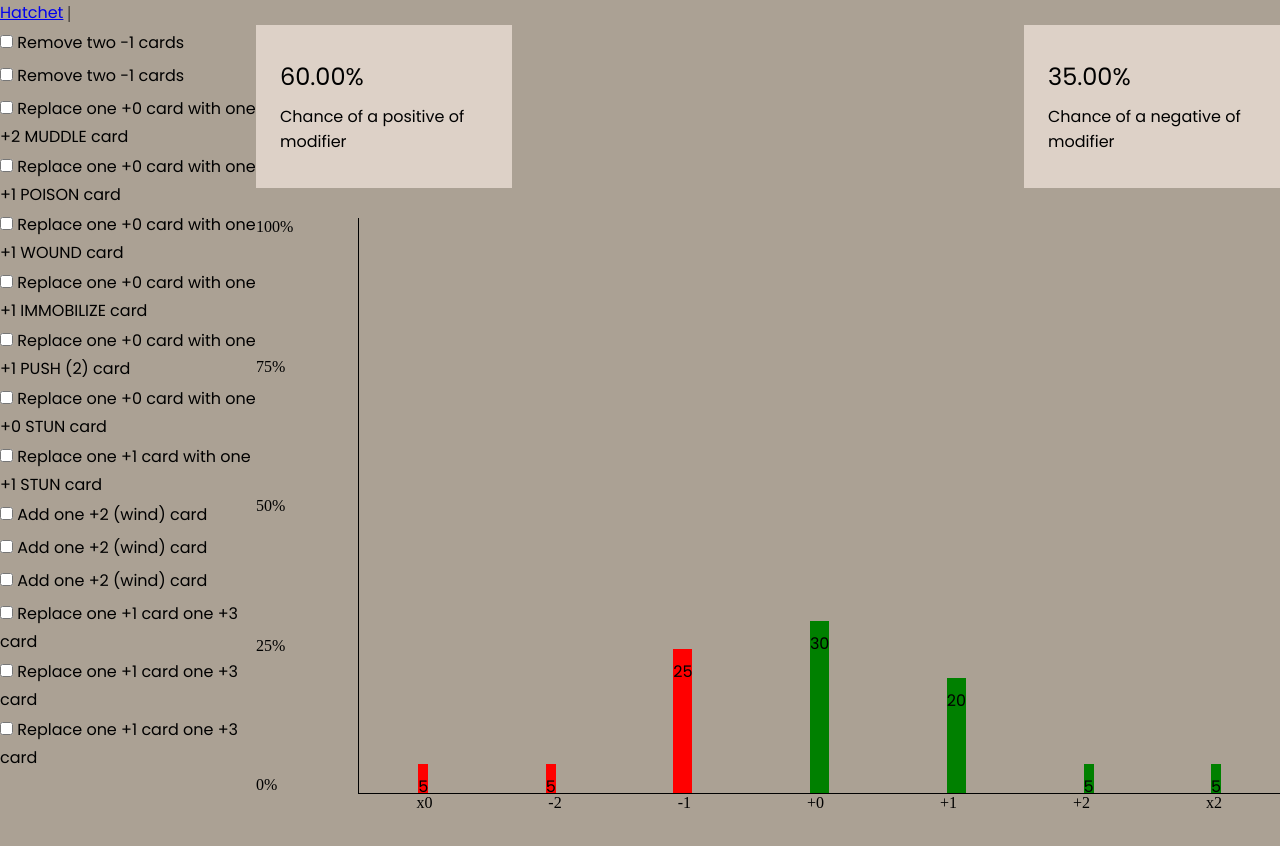
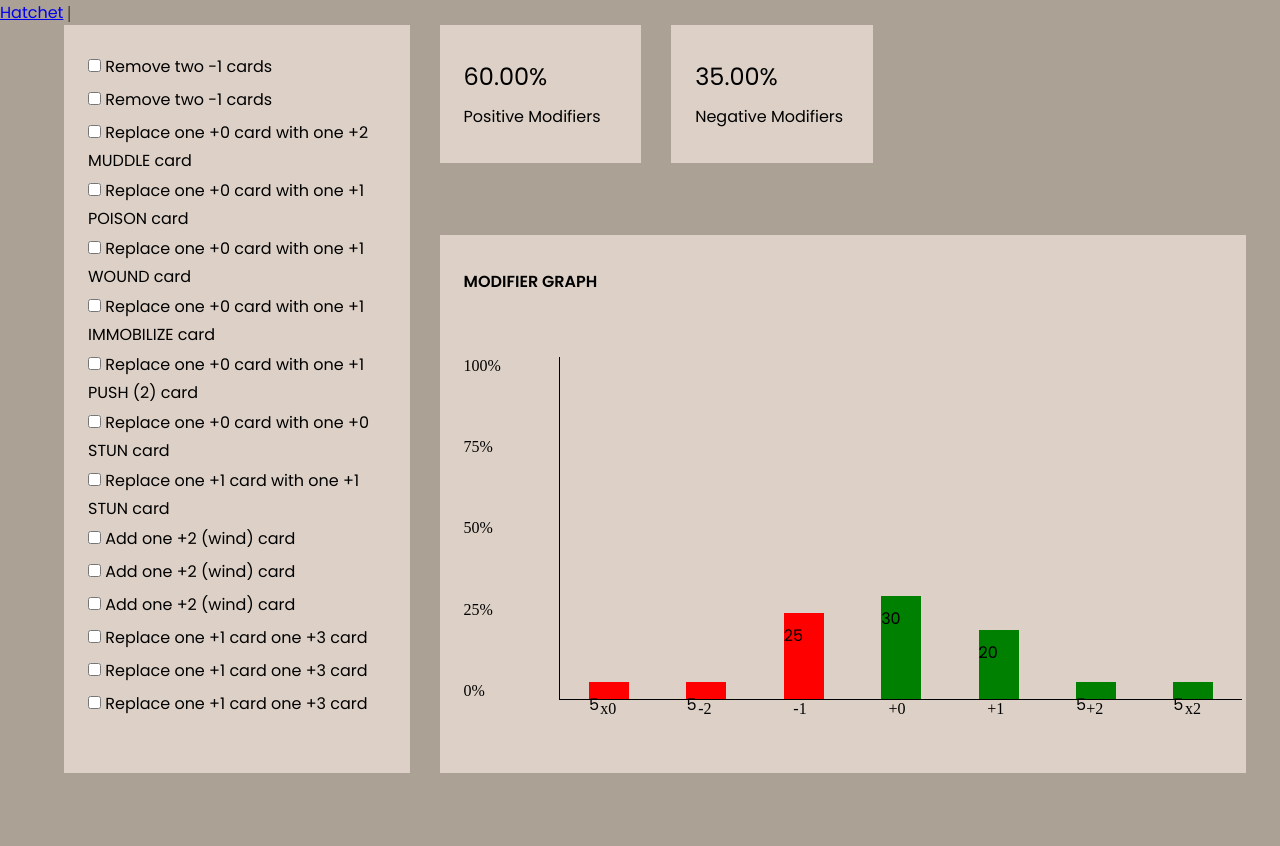
Before and after one commit to wyattnolen/jotl-modifier-helper, a Vue app: page /#/hatchet in a window 1280 px wide. Shown: the top 846 px of the page. After the commit the page ends 800 px from the top, so only its background shows below. Built offline with nearby package versions, Linux system fonts and the light colour scheme.

Commit message:
General styling updates

```diff
--- a/src/components/Chart.vue
+++ b/src/components/Chart.vue
@@ -1,5 +1,6 @@
 <template>
   <div class="chart">
+    <h2 class="chart__title title">Modifier Graph</h2>
     <div class="chart__inner">
       <div
         v-for="data in getChartData"
@@ -77,13 +78,16 @@ export default {
 .chart {
   display: grid;
   grid-template-areas:
+    "title title"
     "y chart"
     ".  x";
   grid-template-columns: 10% 90%;
-  grid-template-rows: 90% 10%;
-  grid-area: chart;
-  width: 80vw;
-  height: 80vh;
+  grid-template-rows: 20% 70% 10%;
+  column-gap: 20px;
+  height: 100%;
+  &__title {
+    grid-area: title;
+  }
   &__axis {
     display: flex;
     padding: 0;
@@ -109,9 +113,11 @@ export default {
     align-items: flex-end;
     border-left: 1px solid #000;
     border-bottom: 1px solid #000;
+    grid-area: chart;
   }
   &__bar {
     height: var(--percent);
+    min-width: 40px;
     &--positive {
       background-color: green;
     }
--- a/src/components/Snapshots.vue
+++ b/src/components/Snapshots.vue
@@ -4,13 +4,13 @@
       <p class="snapshot__figure">
         {{ determineOverallPercents("positive") }}%
       </p>
-      <p class="snapshot__description">Chance of a positive of modifier</p>
+      <p class="snapshot__description">Positive Modifiers</p>
     </div>
     <div class="snapshot">
       <p class="snapshot__figure">
         {{ determineOverallPercents("negative") }}%
       </p>
-      <p class="snapshot__description">Chance of a negative of modifier</p>
+      <p class="snapshot__description">Negative Modifiers</p>
     </div>
   </div>
 </template>
@@ -64,14 +64,17 @@ export default {
   display: flex;
   flex-direction: row;
   flex-wrap: wrap;
-  justify-content: space-between;
+  gap: 30px;
 }
 .snapshot {
-  flex: 0 0 25%;
-  max-width: 25%;
+  flex: 0 0 100%;
+  max-width: 100%;
   padding: 24px;
-  margin-bottom: 30px;
   background-color: $alt;
+  @media (min-width: $sm) {
+    flex: 0 0 25%;
+    max-width: 25%;
+  }
   &__figure {
     @include text(24px);
   }
--- a/src/scss/_shared.scss
+++ b/src/scss/_shared.scss
@@ -27,3 +27,9 @@ label,
 input {
   @include text;
 }
+
+.title {
+  @include text();
+  text-transform: uppercase;
+  font-weight: 600;
+}
--- a/src/scss/_variables.scss
+++ b/src/scss/_variables.scss
@@ -5,3 +5,7 @@
 /*Hatchet*/
 $pri: #aba194;
 $alt: #ddd1c7;
+
+/*Media Queries*/
+$lg: 1200px;
+$sm: 575px;
--- a/src/views/Hatchet.vue
+++ b/src/views/Hatchet.vue
@@ -90,16 +90,33 @@ export default {
 .dashboard {
   display: grid;
   grid-template-areas:
-    "b a"
-    "b c";
+    "b"
+    "a"
+    "c";
+  grid-template-columns: 100%;
+  gap: 30px 30px;
+  max-width: 90vw;
+  margin: 0 auto;
+  @media (min-width: $sm) {
+    grid-template-areas:
+      "b a"
+      "b c";
+    grid-template-columns: 30% 70%;
+    grid-template-rows: 25% 75%;
+    max-width: 90vw;
+  }
   &__a {
     grid-area: a;
   }
   &__b {
     grid-area: b;
+    padding: 24px;
+    background-color: $alt;
   }
   &__c {
     grid-area: c;
+    padding: 24px;
+    background-color: $alt;
   }
 }
 </style>
```
